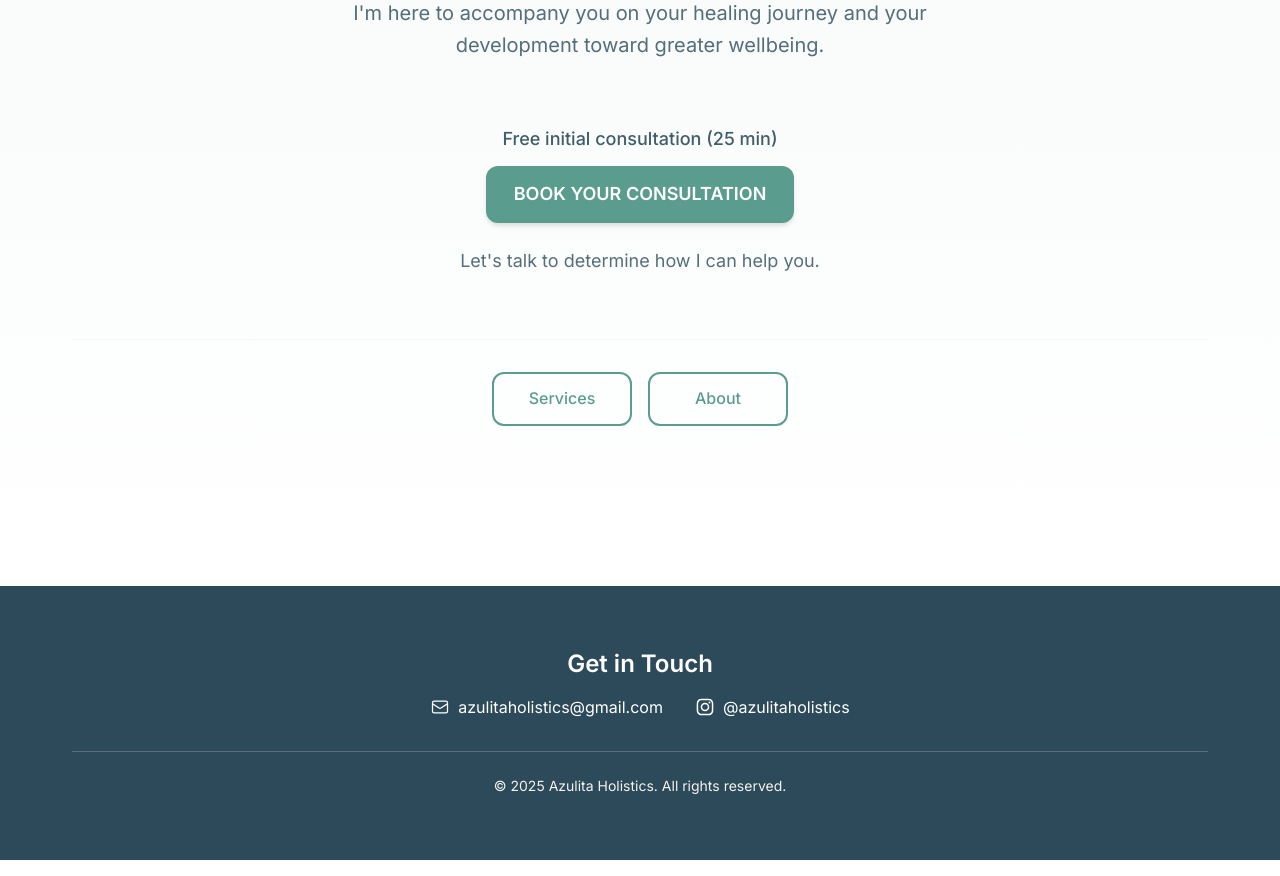
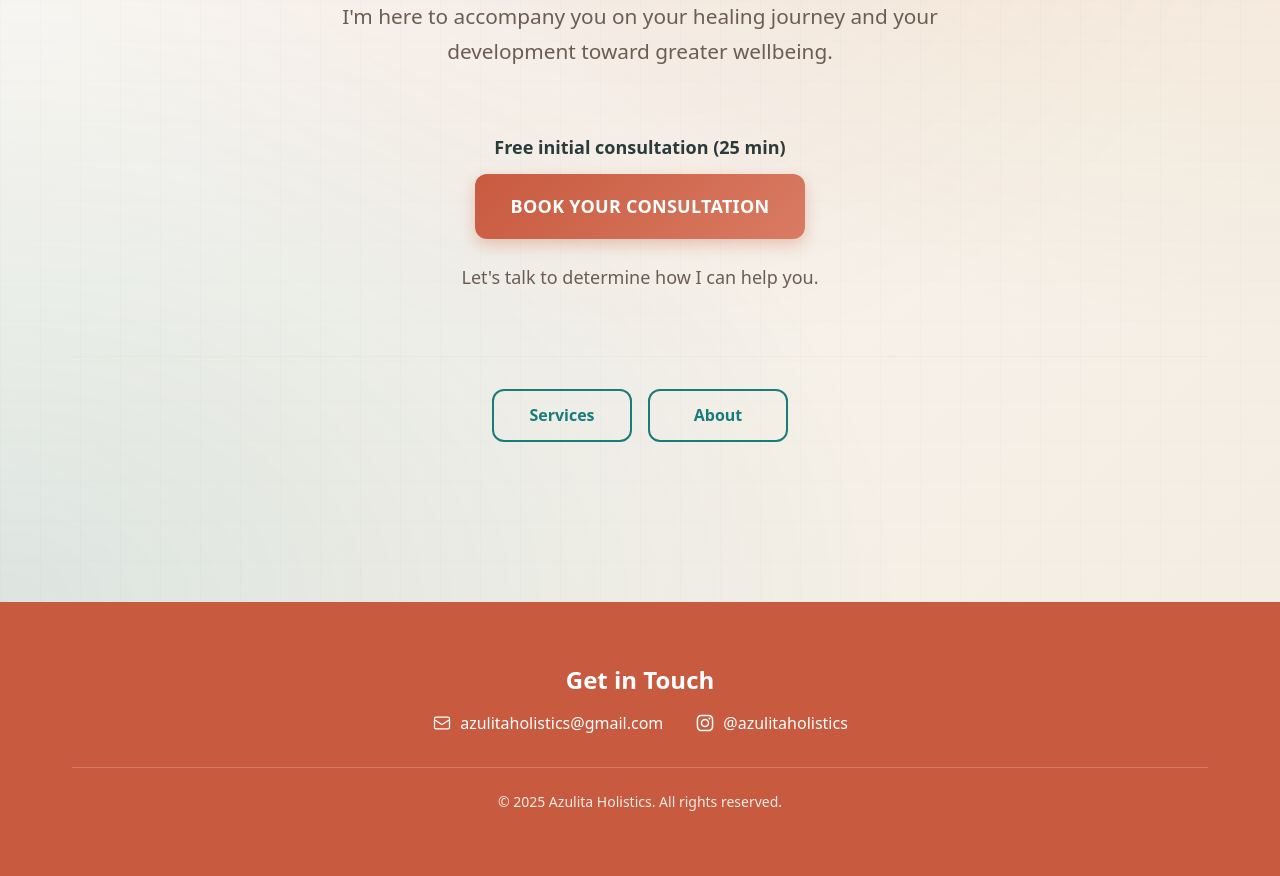
Before and after one commit to aadjones/azulita, a Next.js app: page / in a window 1280 px wide. Shown: the part 420-1296 px from the top of the page. Built offline with nearby package versions, Linux system fonts and the light colour scheme.

Commit message:
Overhaul frontend with the subagent

```diff
--- a/app/layout.tsx
+++ b/app/layout.tsx
@@ -1,12 +1,19 @@
 import type { Metadata } from "next";
-import { Inter } from "next/font/google";
+import { Spectral, Karla } from "next/font/google";
 import "@/styles/globals.css";
 import { LanguageProvider } from "@/lib/i18n/LanguageContext";
 import { Layout } from "@/components/Layout";
 
-const inter = Inter({
+const spectral = Spectral({
   subsets: ["latin"],
-  variable: "--font-inter",
+  weight: ["400", "600", "700"],
+  variable: "--font-spectral",
+  display: "swap",
+});
+
+const karla = Karla({
+  subsets: ["latin"],
+  variable: "--font-karla",
   display: "swap",
 });
 
@@ -32,7 +39,7 @@ export default function RootLayout({
 }>) {
   return (
     <html lang="en">
-      <body className={`${inter.variable} antialiased`}>
+      <body className={`${spectral.variable} ${karla.variable} antialiased`}>
         <LanguageProvider>
           <Layout>{children}</Layout>
         </LanguageProvider>
--- a/components/Hero.tsx
+++ b/components/Hero.tsx
@@ -16,13 +16,13 @@ export function Hero() {
     <section className="hero-section">
       <div className="container-custom">
         {/* Logo and Title Group */}
-        <div className="flex items-center justify-center gap-3 md:gap-4 mb-6">
+        <div className="flex items-center justify-center gap-3 md:gap-4 mb-6 animate-fade-in-up">
           <Image
             src="/images/azulita-transparent.png"
             alt="Azulita butterfly logo"
             width={80}
             height={80}
-            className="h-16 w-auto md:h-20"
+            className="h-16 w-auto md:h-20 animate-float"
           />
           <h1 className="hero-title !mb-0">
             {content.home.hero.title}
@@ -30,17 +30,17 @@ export function Hero() {
         </div>
 
         {/* Services Tagline - PROMINENT */}
-        <p className="text-xl md:text-2xl lg:text-3xl font-semibold text-primary mb-4 md:mb-6">
+        <p className="text-xl md:text-2xl lg:text-3xl font-semibold text-primary mb-4 md:mb-6 animate-fade-in-up animation-delay-200">
           {content.home.hero.tagline}
         </p>
 
         {/* Subtitle - Value Proposition */}
-        <p className="hero-subtitle !mb-12 md:!mb-16">
+        <p className="hero-subtitle !mb-12 md:!mb-16 animate-fade-in-up animation-delay-300">
           {content.home.hero.subtitle}
         </p>
 
         {/* Primary CTA Group - Tightly coupled */}
-        <div className="cta-group-primary text-center">
+        <div className="cta-group-primary text-center animate-scale-in animation-delay-400">
           <p className="cta-text">
             {content.home.hero.freeConsultation}
           </p>
@@ -60,7 +60,7 @@ export function Hero() {
         </div>
 
         {/* Secondary CTA Group - Clear separation from primary */}
-        <div className="flex flex-col sm:flex-row gap-3 sm:gap-4 justify-center mt-8 pt-8 border-t border-neutral/30">
+        <div className="flex flex-col sm:flex-row gap-3 sm:gap-4 justify-center mt-8 pt-8 border-t border-neutral/30 animate-fade-in animation-delay-600">
           <Link
             href={getLocalizedPath("/services")}
             className="btn-secondary inline-block min-w-[140px]"
--- a/styles/components.css
+++ b/styles/components.css
@@ -3,21 +3,24 @@
 @layer components {
   /* Buttons */
   .btn-primary {
-    background-color: var(--color-primary);
+    background: linear-gradient(135deg, var(--color-primary) 0%, var(--color-primary-light) 100%);
     color: white;
-    padding: 0.75rem 1.5rem;
+    padding: 0.875rem 1.75rem;
     border-radius: var(--radius-lg);
-    font-weight: 500;
-    transition: background-color var(--transition-normal);
+    font-weight: 600;
+    font-family: var(--font-body);
+    transition: all var(--transition-normal);
     cursor: pointer;
     border: none;
     display: inline-block;
     text-align: center;
     text-decoration: none;
+    box-shadow: 0 4px 12px rgba(26, 123, 123, 0.25);
   }
 
   .btn-primary:hover {
-    background-color: var(--color-primary-light);
+    transform: translateY(-2px);
+    box-shadow: 0 8px 20px rgba(26, 123, 123, 0.35);
   }
 
   .btn-secondary {
@@ -26,7 +29,8 @@
     padding: 0.75rem 1.5rem;
     border: 2px solid var(--color-primary);
     border-radius: var(--radius-lg);
-    font-weight: 500;
+    font-weight: 600;
+    font-family: var(--font-body);
     transition: all var(--transition-normal);
     cursor: pointer;
     display: inline-block;
@@ -35,55 +39,70 @@
   }
 
   .btn-secondary:hover {
-    background-color: var(--color-primary);
+    background: linear-gradient(135deg, var(--color-primary) 0%, var(--color-primary-light) 100%);
     color: white;
+    border-color: transparent;
+    transform: translateY(-2px);
+    box-shadow: 0 4px 12px rgba(26, 123, 123, 0.25);
   }
 
   .btn-primary-enhanced {
-    background-color: var(--color-primary);
+    background: linear-gradient(135deg, var(--color-secondary) 0%, var(--color-secondary-light) 100%);
     color: white;
-    padding: 0.875rem 1.75rem;
+    padding: 1rem 2rem;
     border-radius: var(--radius-lg);
-    font-weight: 600;
-    font-size: 1rem;
+    font-weight: 700;
+    font-size: 1.0625rem;
+    font-family: var(--font-body);
+    letter-spacing: 0.015em;
     transition: all var(--transition-normal);
     cursor: pointer;
     border: none;
     display: inline-block;
     text-align: center;
     text-decoration: none;
-    box-shadow: 0 4px 6px -1px rgba(0, 0, 0, 0.1), 0 2px 4px -1px rgba(0, 0, 0, 0.06);
+    box-shadow: 0 6px 16px rgba(200, 90, 63, 0.3);
   }
 
   @media (min-width: 768px) {
     .btn-primary-enhanced {
       font-size: 1.125rem;
+      padding: 1.125rem 2.25rem;
     }
   }
 
   .btn-primary-enhanced:hover {
-    background-color: var(--color-primary-light);
-    box-shadow: 0 10px 15px -3px rgba(0, 0, 0, 0.1), 0 4px 6px -2px rgba(0, 0, 0, 0.05);
+    transform: translateY(-3px);
+    box-shadow: 0 12px 24px rgba(200, 90, 63, 0.4);
   }
 
   /* Cards */
   .card-base {
-    background-color: white;
+    background: linear-gradient(135deg, rgba(255, 255, 255, 0.95) 0%, rgba(250, 248, 245, 0.95) 100%);
     padding: var(--spacing-card);
     border-radius: var(--radius-xl);
-    box-shadow: var(--shadow-sm);
-    transition: box-shadow var(--transition-normal);
+    box-shadow: 0 4px 12px rgba(43, 58, 58, 0.08);
+    border: 1px solid rgba(231, 218, 203, 0.3);
+    transition: all var(--transition-normal);
   }
 
   .card-base:hover {
-    box-shadow: var(--shadow-md);
+    transform: translateY(-4px);
+    box-shadow: 0 12px 24px rgba(43, 58, 58, 0.12);
+    border-color: rgba(230, 166, 86, 0.3);
   }
 
   .card-feature {
-    background-color: var(--color-neutral-light);
+    background: linear-gradient(135deg, var(--color-neutral-light) 0%, rgba(231, 218, 203, 0.4) 100%);
     padding: var(--spacing-card);
     border-radius: var(--radius-xl);
-    border: 1px solid var(--color-neutral);
+    border: 2px solid rgba(26, 123, 123, 0.1);
+    transition: all var(--transition-normal);
+  }
+
+  .card-feature:hover {
+    border-color: rgba(26, 123, 123, 0.25);
+    box-shadow: 0 8px 16px rgba(26, 123, 123, 0.08);
   }
 
   /* CTA Patterns */
@@ -119,8 +138,9 @@
 
   .cta-text {
     font-size: 1rem;
-    color: rgba(44, 74, 90, 0.9);
-    font-weight: 500;
+    color: var(--color-foreground);
+    font-weight: 600;
+    font-family: var(--font-body);
   }
 
   @media (min-width: 768px) {
@@ -131,7 +151,8 @@
 
   .cta-text-secondary {
     font-size: 1rem;
-    color: rgba(44, 74, 90, 0.8);
+    color: var(--color-text-light);
+    font-family: var(--font-body);
   }
 
   @media (min-width: 768px) {
--- a/styles/pages.css
+++ b/styles/pages.css
@@ -3,9 +3,27 @@
 @layer components {
   /* Hero Section */
   .hero-section {
-    background: linear-gradient(to bottom, rgba(90, 156, 142, 0.05), transparent);
+    background:
+      radial-gradient(ellipse at top right, rgba(230, 166, 86, 0.15), transparent 50%),
+      radial-gradient(ellipse at bottom left, rgba(26, 123, 123, 0.12), transparent 50%),
+      radial-gradient(circle at 50% 0%, rgba(200, 90, 63, 0.08), transparent 60%),
+      linear-gradient(135deg, #FAF8F5 0%, #F4EDE3 100%);
     padding: 5rem 0 8rem;
     text-align: center;
+    position: relative;
+  }
+
+  .hero-section::before {
+    content: '';
+    position: absolute;
+    top: 0;
+    left: 0;
+    right: 0;
+    bottom: 0;
+    background-image:
+      repeating-linear-gradient(90deg, rgba(26, 123, 123, 0.02) 0px, transparent 2px, transparent 40px),
+      repeating-linear-gradient(0deg, rgba(26, 123, 123, 0.02) 0px, transparent 2px, transparent 40px);
+    pointer-events: none;
   }
 
   @media (min-width: 768px) {
@@ -15,44 +33,66 @@
   }
 
   .hero-title {
-    font-size: 2.25rem;
+    font-size: 2.5rem;
     font-weight: 700;
-    color: var(--color-primary);
+    color: var(--color-primary-dark);
     margin-bottom: 1.5rem;
+    font-family: var(--font-heading);
+    line-height: 1.15;
+    letter-spacing: -0.02em;
   }
 
   @media (min-width: 768px) {
     .hero-title {
-      font-size: 3rem;
+      font-size: 3.5rem;
     }
   }
 
   @media (min-width: 1024px) {
     .hero-title {
-      font-size: 3.75rem;
+      font-size: 4.25rem;
     }
   }
 
   .hero-subtitle {
     font-size: 1.125rem;
-    color: rgba(44, 74, 90, 0.8);
+    color: var(--color-text-light);
     max-width: 42rem;
     margin-left: auto;
     margin-right: auto;
     margin-bottom: 2rem;
+    font-family: var(--font-body);
+    line-height: 1.7;
   }
 
   @media (min-width: 768px) {
     .hero-subtitle {
-      font-size: 1.25rem;
+      font-size: 1.3rem;
     }
   }
 
   /* Page Header */
   .page-header {
-    background: linear-gradient(to bottom, rgba(90, 156, 142, 0.05), transparent);
+    background:
+      radial-gradient(ellipse at top, rgba(230, 166, 86, 0.12), transparent 50%),
+      radial-gradient(circle at bottom right, rgba(26, 123, 123, 0.1), transparent 50%),
+      linear-gradient(135deg, #FAF8F5 0%, #F4EDE3 100%);
     padding: 4rem 0 6rem;
     text-align: center;
+    position: relative;
+  }
+
+  .page-header::before {
+    content: '';
+    position: absolute;
+    top: 0;
+    left: 0;
+    right: 0;
+    bottom: 0;
+    background-image:
+      repeating-linear-gradient(90deg, rgba(26, 123, 123, 0.02) 0px, transparent 2px, transparent 40px),
+      repeating-linear-gradient(0deg, rgba(26, 123, 123, 0.02) 0px, transparent 2px, transparent 40px);
+    pointer-events: none;
   }
 
   @media (min-width: 768px) {
@@ -62,9 +102,12 @@
   }
 
   .page-header-compact {
-    background: linear-gradient(to bottom, rgba(90, 156, 142, 0.05), transparent);
+    background:
+      radial-gradient(ellipse at top, rgba(230, 166, 86, 0.1), transparent 50%),
+      linear-gradient(135deg, #FAF8F5 0%, #F4EDE3 100%);
     padding: 3rem 0 2rem;
     text-align: center;
+    position: relative;
   }
 
   @media (min-width: 768px) {
@@ -74,29 +117,33 @@
   }
 
   .page-title {
-    font-size: 2.25rem;
+    font-size: 2.5rem;
     font-weight: 700;
-    color: var(--color-primary);
+    color: var(--color-primary-dark);
     margin-bottom: 1rem;
+    font-family: var(--font-heading);
+    letter-spacing: -0.02em;
   }
 
   @media (min-width: 768px) {
     .page-title {
-      font-size: 3rem;
+      font-size: 3.25rem;
     }
   }
 
   .page-subtitle {
     font-size: 1.125rem;
-    color: rgba(44, 74, 90, 0.8);
+    color: var(--color-text-light);
     max-width: 42rem;
     margin-left: auto;
     margin-right: auto;
+    font-family: var(--font-body);
+    line-height: 1.7;
   }
 
   @media (min-width: 768px) {
     .page-subtitle {
-      font-size: 1.25rem;
+      font-size: 1.3rem;
     }
   }
 
@@ -107,16 +154,18 @@
   }
 
   .section-title {
-    font-size: 1.875rem;
+    font-size: 2rem;
     font-weight: 700;
-    color: var(--color-primary);
+    color: var(--color-primary-dark);
     margin-bottom: 1.5rem;
     text-align: center;
+    font-family: var(--font-heading);
+    letter-spacing: -0.01em;
   }
 
   @media (min-width: 768px) {
     .section-title {
-      font-size: 2.25rem;
+      font-size: 2.5rem;
     }
   }
 
@@ -135,8 +184,9 @@
 
   .text-body {
     font-size: 1.125rem;
-    color: rgba(44, 74, 90, 0.8);
+    color: var(--color-text-light);
     line-height: 1.75;
+    font-family: var(--font-body);
   }
 
   .text-body-spacing {
@@ -159,33 +209,41 @@
   }
 
   .service-card-title {
-    font-size: 1.25rem;
-    font-weight: 600;
+    font-size: 1.375rem;
+    font-weight: 700;
     color: var(--color-primary);
     margin-bottom: 0.75rem;
+    font-family: var(--font-heading);
+    letter-spacing: -0.01em;
   }
 
   .service-card-description {
-    color: rgba(44, 74, 90, 0.8);
+    color: var(--color-text-light);
+    font-family: var(--font-body);
+    line-height: 1.6;
   }
 
   .service-detail-title {
-    font-size: 1.5rem;
+    font-size: 1.625rem;
     font-weight: 700;
-    color: var(--color-primary);
+    color: var(--color-primary-dark);
     margin-bottom: 1rem;
+    font-family: var(--font-heading);
+    letter-spacing: -0.01em;
   }
 
   @media (min-width: 768px) {
     .service-detail-title {
-      font-size: 1.875rem;
+      font-size: 2rem;
     }
   }
 
   .service-detail-description {
     font-size: 1.125rem;
-    color: rgba(44, 74, 90, 0.8);
+    color: var(--color-text-light);
     margin-bottom: 1.5rem;
+    font-family: var(--font-body);
+    line-height: 1.7;
   }
 
   .service-detail-list {
@@ -197,13 +255,15 @@
   .service-detail-item {
     display: flex;
     align-items: flex-start;
-    color: rgba(44, 74, 90, 0.8);
+    color: var(--color-text-light);
+    font-family: var(--font-body);
   }
 
   .service-detail-bullet {
-    color: var(--color-primary);
+    color: var(--color-accent);
     margin-right: 0.75rem;
     margin-top: 0.25rem;
+    font-weight: 600;
   }
 
   .service-list-spacing {
@@ -225,21 +285,25 @@
   }
 
   .cta-title {
-    font-size: 1.875rem;
+    font-size: 2rem;
     font-weight: 700;
-    color: var(--color-primary);
+    color: var(--color-primary-dark);
     margin-bottom: 1rem;
+    font-family: var(--font-heading);
+    letter-spacing: -0.01em;
   }
 
   @media (min-width: 768px) {
     .cta-title {
-      font-size: 2.25rem;
+      font-size: 2.5rem;
     }
   }
 
   .cta-description {
     font-size: 1.125rem;
-    color: rgba(44, 74, 90, 0.8);
+    color: var(--color-text-light);
     margin-bottom: 2rem;
+    font-family: var(--font-body);
+    line-height: 1.7;
   }
 }
--- a/styles/theme.css
+++ b/styles/theme.css
@@ -1,18 +1,23 @@
 /* Azulita Holistics Design Tokens */
 
 :root {
-  /* Colors - Primary Palette */
-  --color-primary: #5A9C8E;
-  --color-primary-light: #7FBFB2;
-  --color-secondary: #2C4A5A;
-  --color-neutral: #E8E4DC;
-  --color-neutral-light: #F5F3EE;
-  --color-accent: #89CFF0;
+  /* Colors - Warm Earth & Ocean Palette */
+  --color-primary: #1A7B7B;
+  --color-primary-light: #2D9B9B;
+  --color-primary-dark: #0F5252;
+  --color-secondary: #C85A3F;
+  --color-secondary-light: #D97B63;
+  --color-neutral: #E7DACB;
+  --color-neutral-light: #F4EDE3;
+  --color-neutral-dark: #A89580;
+  --color-accent: #E6A656;
+  --color-accent-bright: #F5C77A;
 
   /* Semantic Colors */
-  --color-background: #FFFFFF;
-  --color-foreground: #2C4A5A;
-  --color-text-light: #6B7280;
+  --color-background: #FAF8F5;
+  --color-foreground: #2B3A3A;
+  --color-text-light: #6B5D52;
+  --color-text-muted: #8A7C71;
 
   /* Spacing */
   --spacing-section: 4rem;
@@ -24,8 +29,8 @@
   --spacing-xl: 3rem;
 
   /* Typography */
-  --font-heading: 'Inter', -apple-system, BlinkMacSystemFont, 'Segoe UI', sans-serif;
-  --font-body: 'Inter', -apple-system, BlinkMacSystemFont, 'Segoe UI', sans-serif;
+  --font-heading: var(--font-spectral), Georgia, serif;
+  --font-body: var(--font-karla), system-ui, sans-serif;
 
   /* Font Sizes */
   --text-xs: 0.75rem;
--- a/styles/utilities.css
+++ b/styles/utilities.css
@@ -9,3 +9,74 @@
     text-align: center;
   }
 }
+
+/* Animations */
+@keyframes fadeInUp {
+  from {
+    opacity: 0;
+    transform: translateY(30px);
+  }
+  to {
+    opacity: 1;
+    transform: translateY(0);
+  }
+}
+
+@keyframes fadeIn {
+  from {
+    opacity: 0;
+  }
+  to {
+    opacity: 1;
+  }
+}
+
+@keyframes float {
+  0%, 100% {
+    transform: translateY(0px);
+  }
+  50% {
+    transform: translateY(-10px);
+  }
+}
+
+@keyframes scaleIn {
+  from {
+    opacity: 0;
+    transform: scale(0.95);
+  }
+  to {
+    opacity: 1;
+    transform: scale(1);
+  }
+}
+
+/* Animation classes */
+.animate-fade-in-up {
+  animation: fadeInUp 0.8s ease-out forwards;
+  opacity: 0;
+}
+
+.animate-fade-in {
+  animation: fadeIn 0.6s ease-out forwards;
+  opacity: 0;
+}
+
+.animate-float {
+  animation: float 3s ease-in-out infinite;
+}
+
+.animate-scale-in {
+  animation: scaleIn 0.6s ease-out forwards;
+  opacity: 0;
+}
+
+/* Staggered animation delays */
+.animation-delay-100 { animation-delay: 0.1s; }
+.animation-delay-200 { animation-delay: 0.2s; }
+.animation-delay-300 { animation-delay: 0.3s; }
+.animation-delay-400 { animation-delay: 0.4s; }
+.animation-delay-500 { animation-delay: 0.5s; }
+.animation-delay-600 { animation-delay: 0.6s; }
+.animation-delay-700 { animation-delay: 0.7s; }
+.animation-delay-800 { animation-delay: 0.8s; }
```
Also changed, not shown: components/Navigation.tsx (+9 -9 lines).
